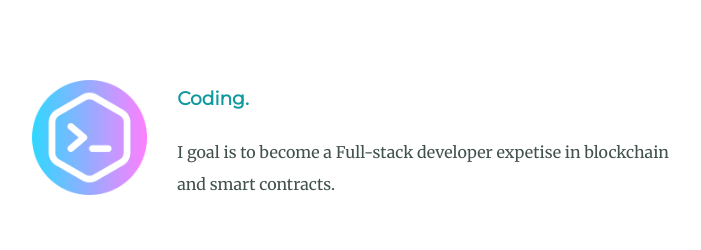
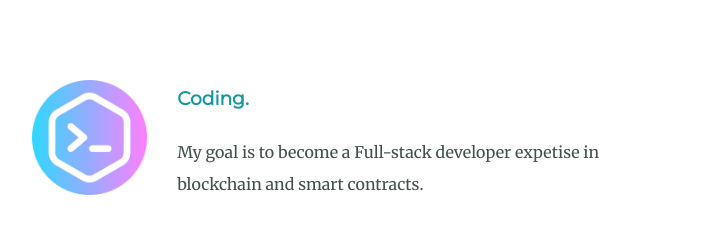
Before and after one commit to esvarz76/HTML-CSS-CV, a plain HTML site: page index.html in a window 1280 px wide. Shown: the part 1480-1730 px from the top of the page, without its empty margins (288-989 px from the left). Drawn offline with Linux system fonts and the light colour scheme.

Commit message:
Update index.html

```diff
--- a/index.html
+++ b/index.html
@@ -37,7 +37,7 @@
           <img class="code-img" src="./images/code.png" alt="" />
           <h3>Coding.</h3>
           <p>
-            I goal is to become a Full-stack developer expetise in blockchain
+            My goal is to become a Full-stack developer expetise in blockchain
             and smart contracts.
           </p>
         </div>
```
